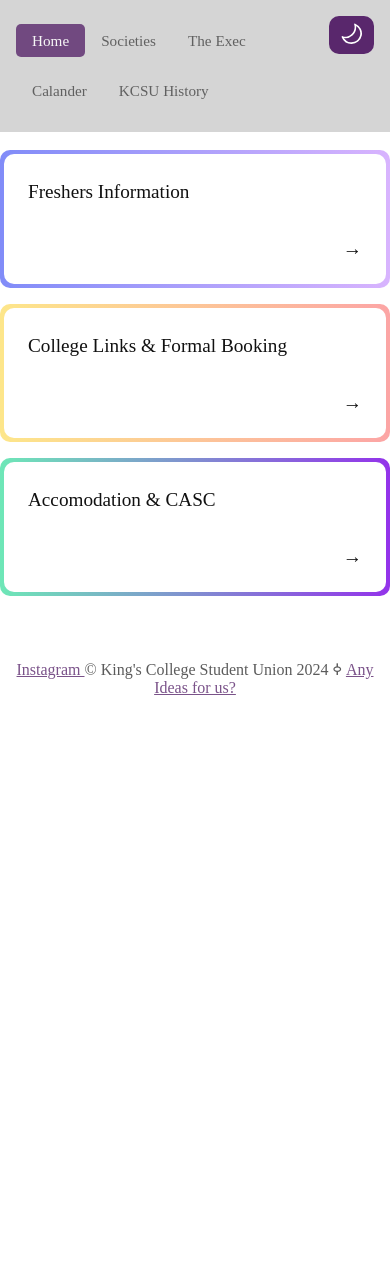
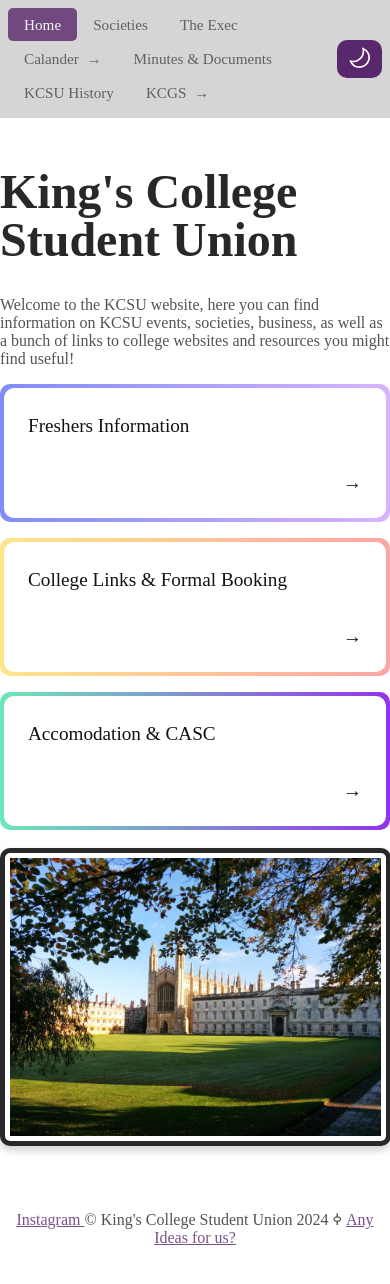
Before and after one commit to KCSU/kcsu.org.uk, an Astro site: page / in a window 390 px wide. Before the commit the page ends 844 px from the top, so only its background shows below. Built offline with nearby package versions, Linux system fonts and the light colour scheme; Astro itself is replaced by a stand-in of ours.

Commit message:
Pre-Launch Update 1
Making some bits look nicer, adding in the documents page.

```diff
--- a/src/components/Cards.astro
+++ b/src/components/Cards.astro
@@ -23,6 +23,7 @@
       display: flex;
       flex-direction: column;
       gap: 1rem;
+      justify-content: center;
     }
 
     /* Since this is standard CSS, we can have media queries here */
--- a/src/components/ExecTable.astro
+++ b/src/components/ExecTable.astro
@@ -54,7 +54,7 @@
     }
 
     td {
-        padding: 0.5rem 20px;
+        padding: 0.5rem 2px;
     }
 
     tr {
--- a/src/components/NavigationBar.astro
+++ b/src/components/NavigationBar.astro
@@ -1,7 +1,7 @@
 ---
 import ThemeToggler from "./ThemeToggler.astro";
 ---
-
+<div class="navbar-container">
   <nav>
       <ul>
         <li>
@@ -14,14 +14,21 @@
           <a href="/exec">The Exec</a>
         </li>
         <li>
-        <a href="https://calendar.google.com/calendar/u/0/embed?src=events@kcsu.org.uk&ctz=Europe/London">Calander</a>
+          <a href="https://calendar.google.com/calendar/u/0/embed?src=events@kcsu.org.uk&ctz=Europe/London">Calander&nbsp;&nbsp;&rarr;</a>
+        </li>
+        <li>
+          <a href="/docs">Minutes & Documents</a>
         </li>
         <li>
           <a href="/history">KCSU History</a>
         </li>
+        <li>
+          <a href="https://kcgs.org.uk/">KCGS&nbsp;&nbsp;&rarr;</a>
+        </li>
       </ul>
       <ThemeToggler />
   </nav>
+</div>
 
 <script>
     const { pathname } = window.location;
@@ -35,25 +42,33 @@
   </script>
 
 <style>
+  .navbar-container {
+    background-color: var(--grey-50); /* Full-width background color */
+  }
   nav {
-      background-color: var(--grey-50);
     display: flex;
-      align-items: flex-start;
-      padding: 1rem ;
+    justify-content: center; /* Center the nav on the page */
+    align-items: center;
+    padding: 1rem;
     box-sizing: border-box;
+    width: 100%; /* Ensure full width */
+    max-width: 1200px; /* Limit the max width on larger screens */
+    margin: 0 auto; /* Center the navbar horizontally */
   }
 
   ul {
     display: flex;
     flex-wrap: wrap;
+    justify-content: center; /* Center the items in the nav */
     padding: 0;
-      margin: 0 auto 0 0;
+    margin: 0;
   }
 
   nav li {
     opacity: 0.8;
     list-style: none;
     font-size: 0.95rem;
+    margin: 0.5rem 0.5rem; /* Adds spacing between the list items */
   }
 
   a {
@@ -61,13 +76,29 @@
     padding: 0.5rem 1rem;
     border-radius: 5px;
     text-decoration: none;
+    transition: background-color 0.2s ease, color 0.2s ease; /* Smooth hover transition */
   }
 
   a:hover {
     color: var(--grey-900);
   }
+
   a.active {
     background: var(--kings-purple);
     color: var(--background);
   }
+
+  /* Media query for small screens */
+  @media (max-width: 768px) {
+    nav {
+      max-width: 100%; /* Allow full width on smaller screens */
+      padding: 0.5rem; /* Reduce padding for smaller devices */
+    }
+    ul {
+      justify-content: flex-start; /* Align items to the left */
+    }
+    nav li {
+      margin: 0.5rem 0; /* Add vertical spacing between items */
+    }
+  }
 </style>
--- a/src/components/SocTable.astro
+++ b/src/components/SocTable.astro
@@ -47,12 +47,12 @@
 
     th {
         text-align: left;
-        padding: 0.5rem 20px;
+        padding: 0.5rem 5px;
         border-bottom: 1px solid var(--kings-purple);
     }
 
     td {
-        padding: 0.5rem 20px;
+        padding: 0.5rem 5px;
     }
 
     tr {
--- a/src/data/exec.json
+++ b/src/data/exec.json
@@ -41,7 +41,7 @@
 	},
     {
 		"role": "BME",
-		"name": "Destiny and Maylene",
+		"name": "Imisi Alake & Elizabeth Omondi",
 		"email": "ethnic.minorities@kcsu.org.uk"
 	},
     {
--- a/src/layouts/Main.astro
+++ b/src/layouts/Main.astro
@@ -65,8 +65,8 @@
 		<NavigationBar />
 		<main>
 			<slot />
-			<Footer />
 		</main>
+		<Footer />
 	</body>
 
 </html>
--- a/src/pages/accom.astro
+++ b/src/pages/accom.astro
@@ -5,7 +5,7 @@
 <Main title="KCSU | Accomodation">
 	<br/>
     <div class="links_head">
-        <h1 class="links__title">College Links</h1>
+        <h1 class="links__title">Accomodation</h1>
         <p class="links__description">
           These can help you find accomodation to choose for next year, and report issues with current accomodation.
         </p>
--- a/src/pages/index.astro
+++ b/src/pages/index.astro
@@ -5,6 +5,10 @@
 
 <Main title="KCSU | King's College Student Union">
 	<br/>
+  <h1>King's College Student Union</h1>
+  <p>
+    Welcome to the KCSU website, here you can find information on KCSU events, societies, business, as well as a bunch of links to college websites and resources you might find useful!
+  </p>
 	<Cards
     cards={[
       {
@@ -27,4 +31,21 @@
       },
     ]}
   />
+  <br>
+  <img src="/images/kings.jpg" alt="Image of Kings College from the backs" class="image" aria-label="Image of Kings College from the backs">
 </Main>
+
+<style>
+  .image{
+    display: block; /* Ensures the image is treated as a block-level element for centering */
+    margin: 0 auto; /* Horizontally centers the image */
+    max-width: 95%; /* Ensures the image scales down to fit within 80% of the page width */
+    height: auto; /* Maintains the aspect ratio */
+    border: 5px solid var(--grey-600); /* Adds a solid border with light gray color */
+    border-radius: 10px; /* Rounds the corners of the image */
+    box-shadow: 0 4px 8px rgba(0, 0, 0, 0.2); /* Adds a subtle shadow for a 3D effect */
+    padding: 5px; /* Adds some spacing between the image and its border */
+    background-color: var(--background); /* Ensures a clean background behind the image */
+
+  }
+</style>
--- a/src/styles/global.css
+++ b/src/styles/global.css
@@ -3,7 +3,7 @@
     --grey-50: #d5d5d5;
     --grey-200: #222222;
     --grey-400: #444444;
-    --grey-600: #333333;
+    --grey-600: #282828;
     --grey-900: #111111;
     --kings-purple:#59276C;
   }
@@ -38,7 +38,7 @@
 }
 
 main {
-max-width: 45rem;
+max-width: 55rem;
 margin: auto;
 }
 p,
```
Also changed, not shown: src/pages/docs.astro (added, +35 -0 lines), src/pages/freshers.astro (+4 -4 lines), public/images/kings.jpg (added). Lines whose indentation alone changed are shown as unchanged.
